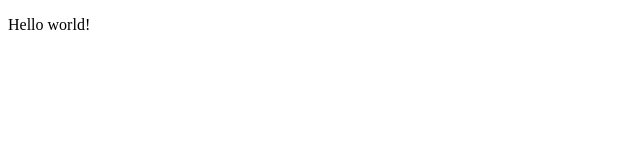
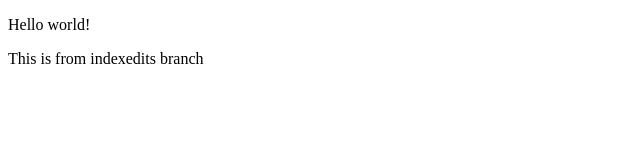
Before and after one commit to NikhilKapoor2024/nikhilkapoor2024.github.io, a plain HTML site: page index.html in a window 1280 px wide. Shown: the whole page, without its empty margins (0-640 px from the left). Drawn offline with Linux system fonts and the light colour scheme.

Commit message:
Added new branch

```diff
--- a/index.html
+++ b/index.html
@@ -6,5 +6,6 @@
   </head>
   <body>
     <p>Hello world!</p>
+    <p>This is from indexedits branch</p>
   </body>
 </html>
```
